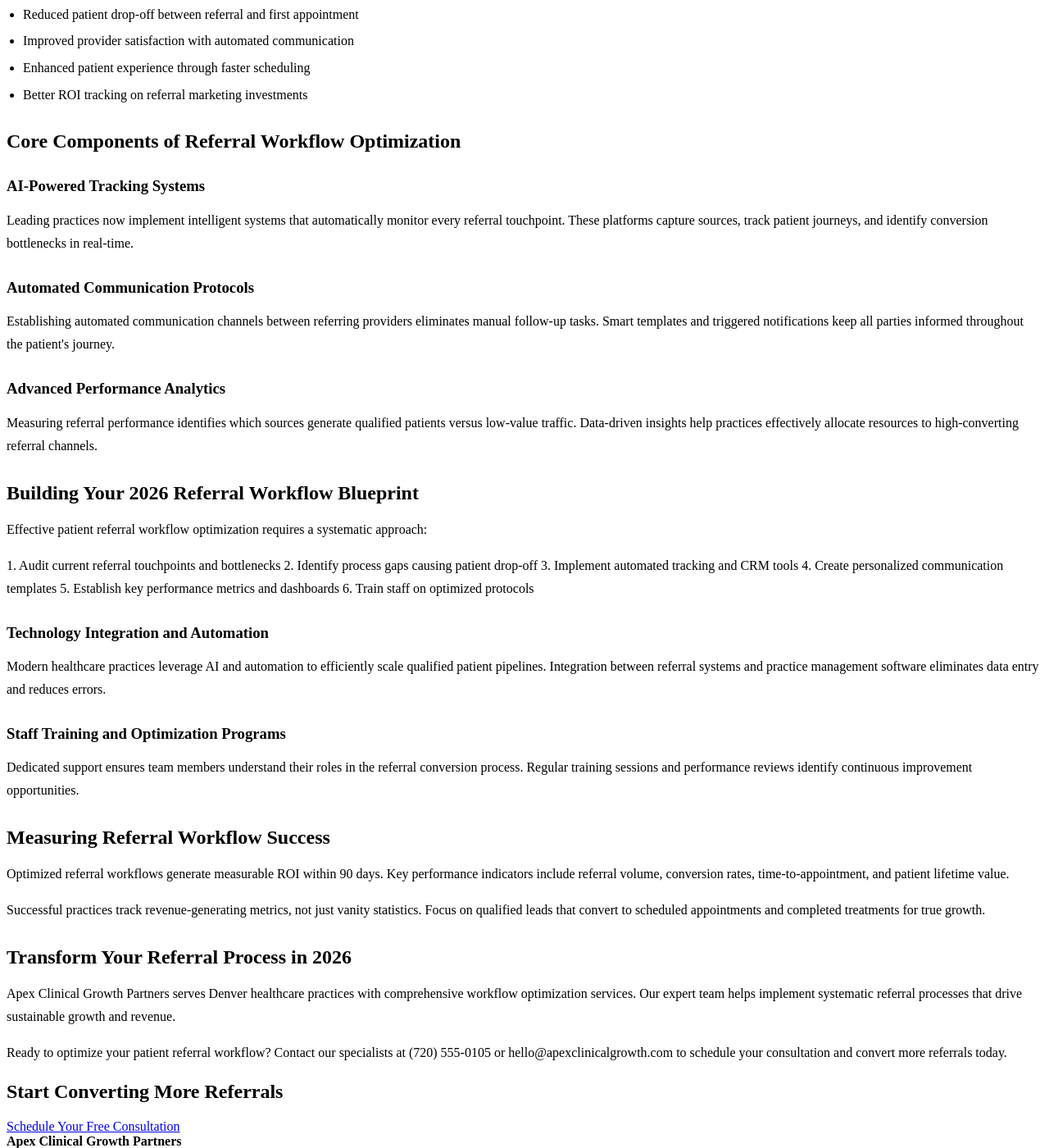
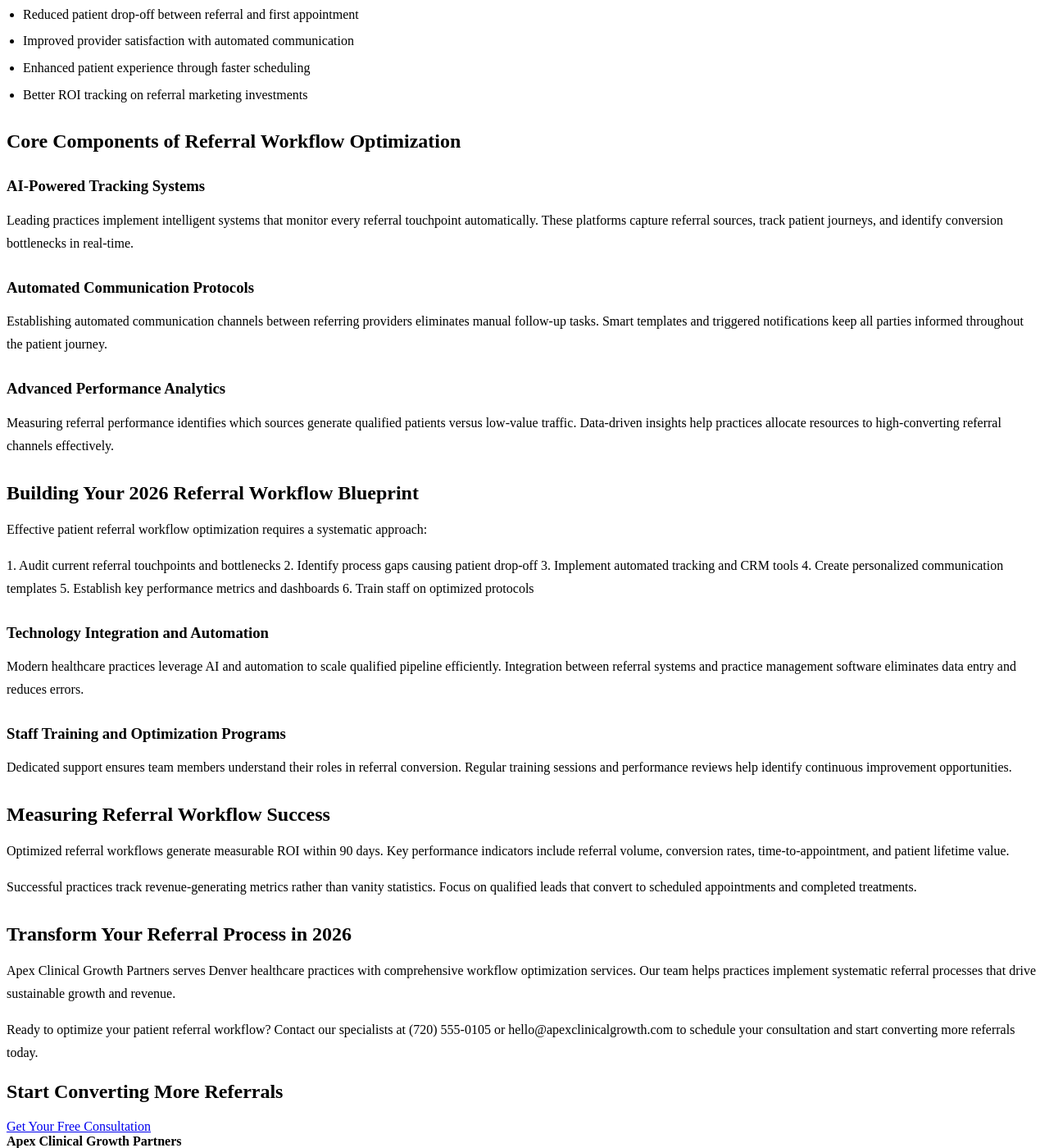
Before and after one commit to prjctlphbt/orbitr-canary-angular-20260228, a Jekyll site: the page patient-referral-workflow-blueprint.html, which Jekyll copies as it is, in a window 1280 px wide and 1400 px high, scrolled down 417 px. Shown: the whole window at 82% size. Built offline with Jekyll 4.4.1, drawn with Linux system fonts in a browser that asks for light colours; some of the changed text lies outside the part shown.

Commit message:
Rollback: Revert changes to patient-referral-workflow-blueprint.html

```diff
--- a/patient-referral-workflow-blueprint.html
+++ b/patient-referral-workflow-blueprint.html
@@ -4,8 +4,8 @@
 <head>
 <meta charset="utf-8"/>
 <meta content="width=device-width, initial-scale=1.0" name="viewport"/>
-<meta content="Optimize your patient referral workflow for 2026 with Apex Clinical Growth Partners. Streamline processes, reduce delays, and boost referral volume by 40%. Download your blueprint for clinical growth today." name="description"/>
-<title>Patient Referral Workflow Optimization Blueprint | 2026 Guide for Clinical Growth</title>
+<meta content="Optimize your patient referral workflow with Apex Clinical Growth Partners. Streamline processes, reduce delays, and boost referral volume by 40% in 2026. Get your blueprint today." name="description"/>
+<title>Patient Referral Workflow Optimization Blueprint | 2026 Guide</title>
 <style>
 
 
@@ -103,15 +103,15 @@
 <section class="page-hero landing-hero">
 <div class="container">
 <h1>Patient Referral Workflow Optimization Blueprint</h1>
-<a class="cta" href="/services/">Download Your 2026 Blueprint</a>
+<a class="cta" href="/services/">Get Your Blueprint</a>
 </div>
 </section>
 <section class="landing-content">
 <div class="container orbitr-generated-content">
 <h1>Patient Referral Workflow Optimization Blueprint</h1>
-<p>Streamlining patient referrals is crucial for healthcare growth and maximizing revenue in 2026. Effective workflow optimization transforms fragmented processes into seamless systems, converting qualified leads into scheduled patients efficiently.</p>
+<p>Streamlining patient referrals drives healthcare growth and maximizes revenue in 2026. Effective workflow optimization transforms fragmented processes into seamless systems that convert qualified leads into scheduled patients.</p>
 <h2>Why Patient Referral Workflows Drive Practice Growth</h2>
-<p>Inefficient referral systems waste valuable opportunities and marketing budget. Practices often lose potential revenue when processes lack automation and robust tracking capabilities.</p>
+<p>Inefficient referral systems waste valuable opportunities and marketing budget. Healthcare practices lose potential revenue when referral processes lack automation and tracking capabilities.</p>
 <p>What practices achieve within 90 days of implementing optimized workflows:</p>
 <ul>
 <li>45% increase in referral conversion rates</li>
@@ -122,11 +122,11 @@
 </ul>
 <h2>Core Components of Referral Workflow Optimization</h2>
 <h3>AI-Powered Tracking Systems</h3>
-<p>Leading practices now implement intelligent systems that automatically monitor every referral touchpoint. These platforms capture sources, track patient journeys, and identify conversion bottlenecks in real-time.</p>
+<p>Leading practices implement intelligent systems that monitor every referral touchpoint automatically. These platforms capture referral sources, track patient journeys, and identify conversion bottlenecks in real-time.</p>
 <h3>Automated Communication Protocols</h3>
-<p>Establishing automated communication channels between referring providers eliminates manual follow-up tasks. Smart templates and triggered notifications keep all parties informed throughout the patient's journey.</p>
+<p>Establishing automated communication channels between referring providers eliminates manual follow-up tasks. Smart templates and triggered notifications keep all parties informed throughout the patient journey.</p>
 <h3>Advanced Performance Analytics</h3>
-<p>Measuring referral performance identifies which sources generate qualified patients versus low-value traffic. Data-driven insights help practices effectively allocate resources to high-converting referral channels.</p>
+<p>Measuring referral performance identifies which sources generate qualified patients versus low-value traffic. Data-driven insights help practices allocate resources to high-converting referral channels effectively.</p>
 <h2>Building Your 2026 Referral Workflow Blueprint</h2>
 <p>Effective patient referral workflow optimization requires a systematic approach:</p>
 <p>1. Audit current referral touchpoints and bottlenecks
@@ -136,21 +136,21 @@
 5. Establish key performance metrics and dashboards
 6. Train staff on optimized protocols</p>
 <h3>Technology Integration and Automation</h3>
-<p>Modern healthcare practices leverage AI and automation to efficiently scale qualified patient pipelines. Integration between referral systems and practice management software eliminates data entry and reduces errors.</p>
+<p>Modern healthcare practices leverage AI and automation to scale qualified pipeline efficiently. Integration between referral systems and practice management software eliminates data entry and reduces errors.</p>
 <h3>Staff Training and Optimization Programs</h3>
-<p>Dedicated support ensures team members understand their roles in the referral conversion process. Regular training sessions and performance reviews identify continuous improvement opportunities.</p>
+<p>Dedicated support ensures team members understand their roles in referral conversion. Regular training sessions and performance reviews help identify continuous improvement opportunities.</p>
 <h2>Measuring Referral Workflow Success</h2>
 <p>Optimized referral workflows generate measurable ROI within 90 days. Key performance indicators include referral volume, conversion rates, time-to-appointment, and patient lifetime value.</p>
-<p>Successful practices track revenue-generating metrics, not just vanity statistics. Focus on qualified leads that convert to scheduled appointments and completed treatments for true growth.</p>
+<p>Successful practices track revenue-generating metrics rather than vanity statistics. Focus on qualified leads that convert to scheduled appointments and completed treatments.</p>
 <h2>Transform Your Referral Process in 2026</h2>
-<p>Apex Clinical Growth Partners serves Denver healthcare practices with comprehensive workflow optimization services. Our expert team helps implement systematic referral processes that drive sustainable growth and revenue.</p>
-<p>Ready to optimize your patient referral workflow? Contact our specialists at (720) 555-0105 or hello@apexclinicalgrowth.com to schedule your consultation and convert more referrals today.</p>
+<p>Apex Clinical Growth Partners serves Denver healthcare practices with comprehensive workflow optimization services. Our team helps practices implement systematic referral processes that drive sustainable growth and revenue.</p>
+<p>Ready to optimize your patient referral workflow? Contact our specialists at (720) 555-0105 or hello@apexclinicalgrowth.com to schedule your consultation and start converting more referrals today.</p>
 </div>
 </section>
 <section class="landing-cta">
 <div class="container">
 <h2>Start Converting More Referrals</h2>
-<a class="cta" href="/services/">Schedule Your Free Consultation</a>
+<a class="cta" href="/services/">Get Your Free Consultation</a>
 </div>
 </section>
 </main>
```
Also changed, not shown: other parts of patient-referral-workflow-blueprint.html (+10 -0 lines).
